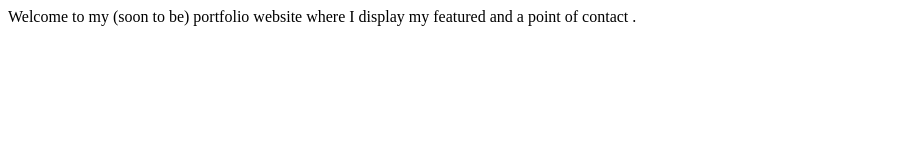
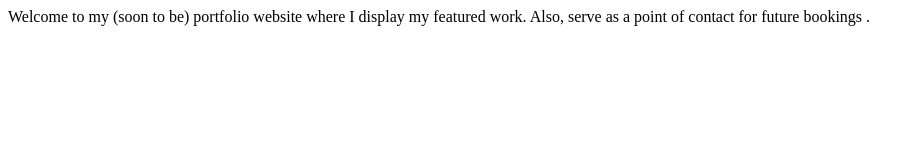
Before and after one commit to Nkwenstar/S3NkwenstarStatic, a plain HTML site: page index.html in a window 1280 px wide. Shown: the whole page, without its empty margins (0-923 px from the left). Drawn offline with Linux system fonts and the light colour scheme.

Commit message:
updated html cloud jawn

```diff
--- a/index.html
+++ b/index.html
@@ -5,7 +5,7 @@
     <title>  Nkwenstar</title>
   </head>
   <body>
-Welcome to my (soon to be) portfolio website where I display my featured and a point of contact .
+Welcome to my (soon to be) portfolio website where I display my featured work. Also, serve as a point of contact for future bookings .
 
   </body>
 </html>
```
